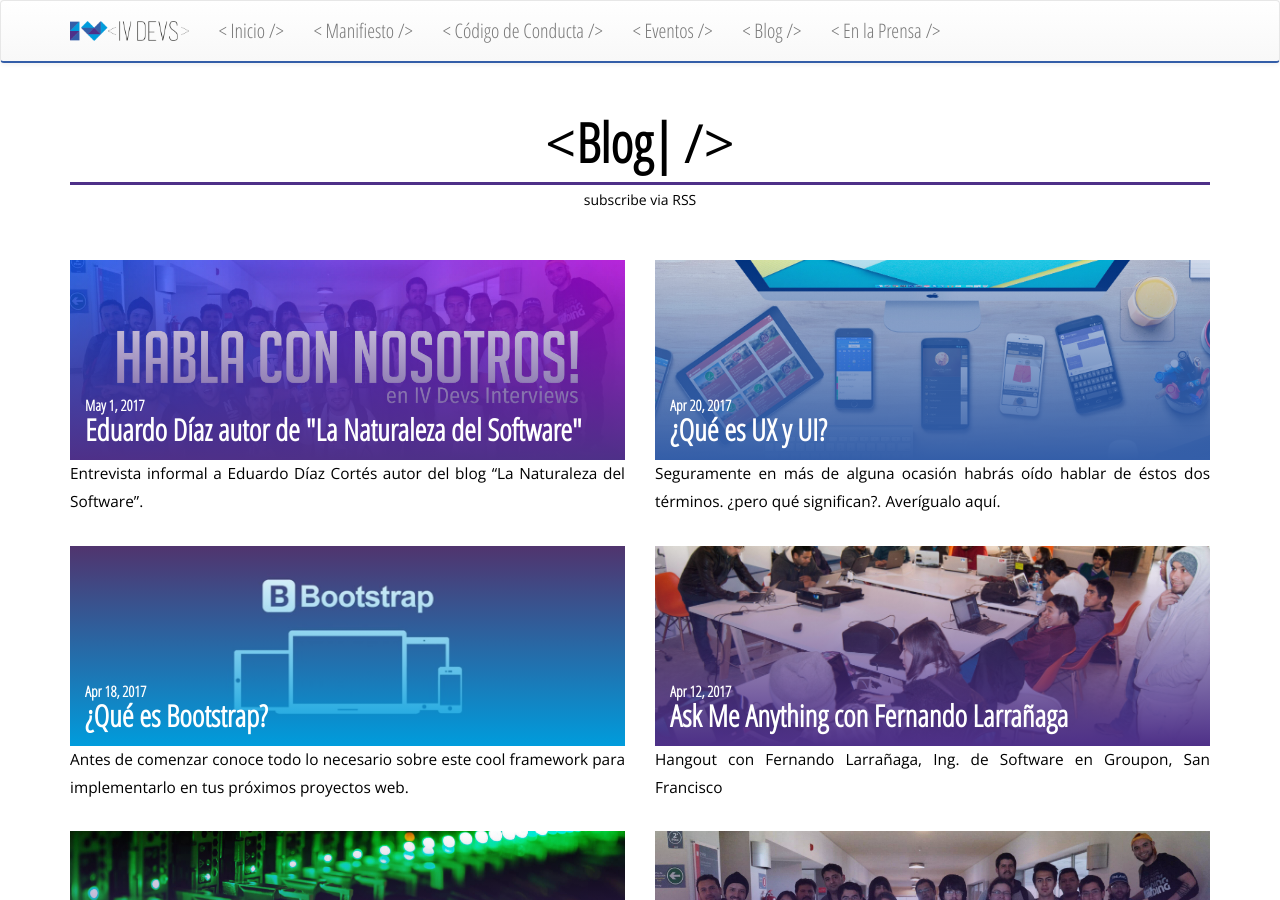
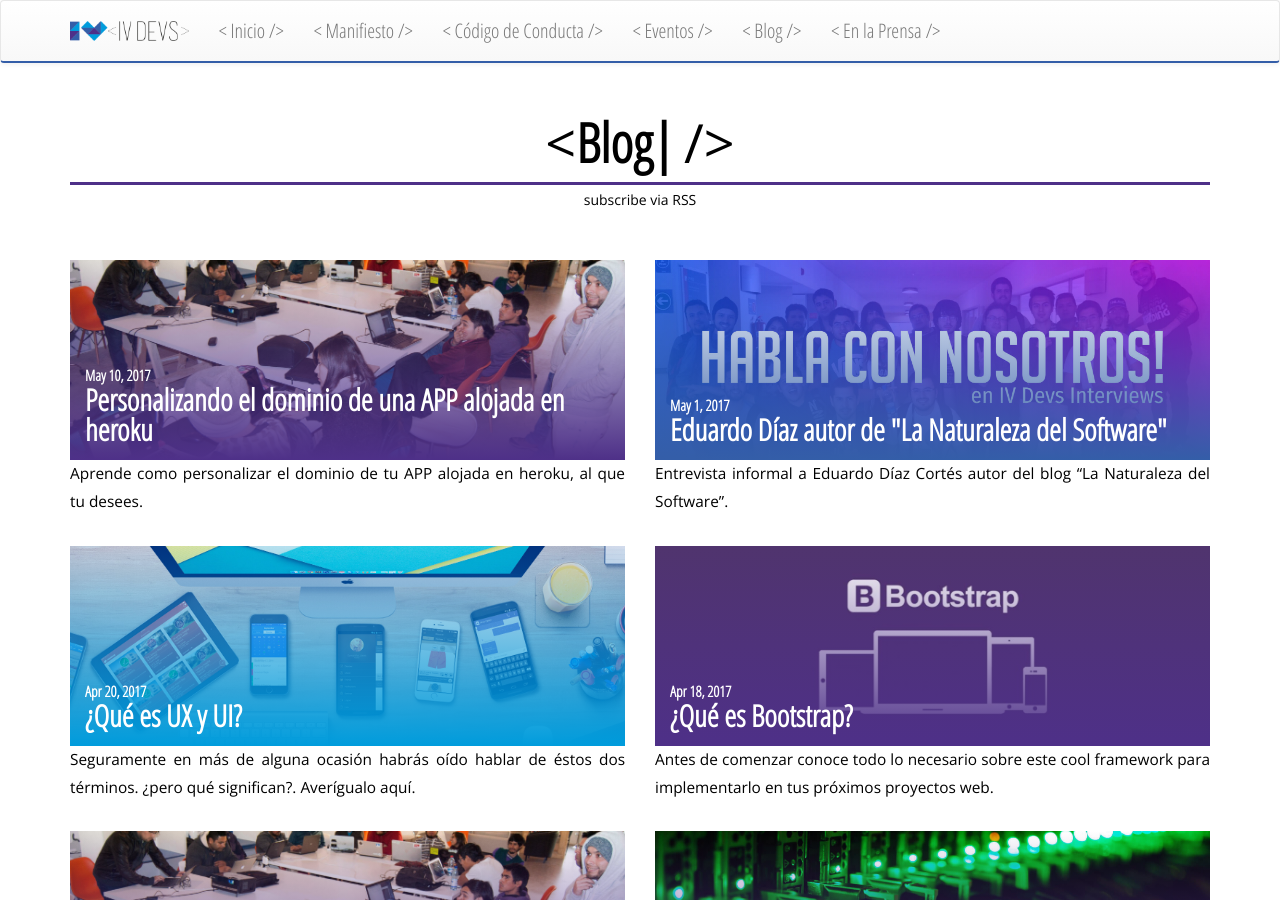
Before and after one commit to iv-devs/iv-devs.github.io, a Jekyll site: the page built from blog.html, in a window 1280 px wide and 900 px high. Built offline with Jekyll 4.4.1, drawn with Linux system fonts in a browser that asks for light colours; nearby versions of some CDN libraries.

Commit message:
ADD entrada

```diff
--- /dev/null
+++ b/_posts/2017-05-10-personalizando-dominio-de-una-app-alojada-en-heroku.md
@@ -0,0 +1,11 @@
+---
+layout: post
+title:  "Personalizando el dominio de una APP alojada en heroku"
+image: /post/default.jpg
+date:   2017-05-10 15:00:24 -0300
+categories: dominio heroku web
+author: Carlos Alcalde
+author_tw: xinoon
+---
+Aprende como personalizar el dominio de tu APP alojada en heroku, al que tu desees.
+<!--more-->
```
Also changed, not shown: Gemfile.lock, _posts/2017-05-01-entrevista-eduardo-diaz-cortes.md (line endings or trailing spaces).
